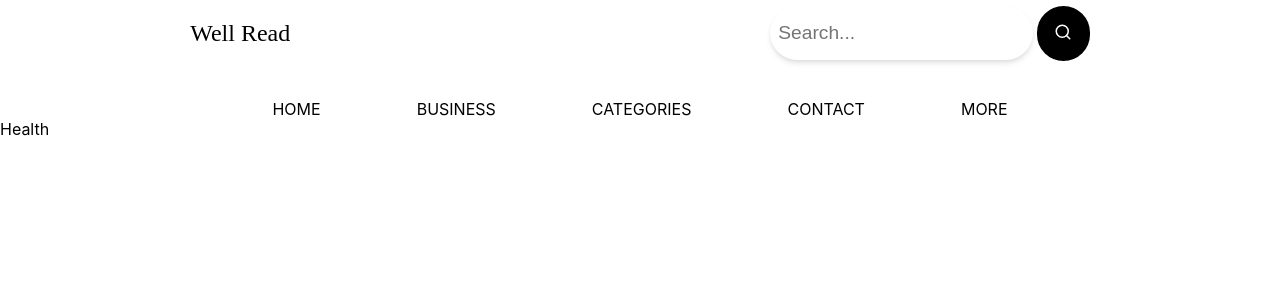
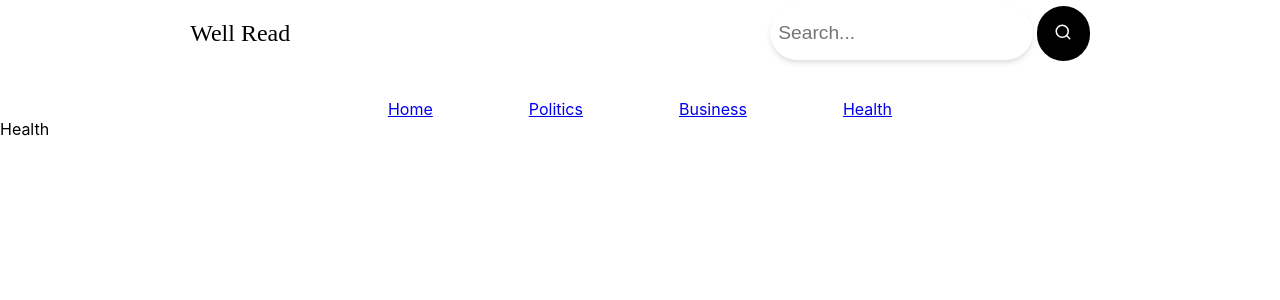
Before and after one commit to Jacsonrai/tutorClass, a React (Create React App) app: page /health in a window 1280 px wide. Shown: the top 300 px of the page. Built offline with nearby package versions, Linux system fonts and the light colour scheme.

Commit message:
nav container created as per required

```diff
--- a/src/Component/NavSection/BottomNav.jsx
+++ b/src/Component/NavSection/BottomNav.jsx
@@ -1,18 +1,18 @@
-import React from 'react'
+import React from "react";
 import "./BottomNav.css";
-function BottomNav() {
+import { NavLink } from "react-router-dom";
+function BottomNav({ navData }) {
   return (
-    <div className="BottomNav-Container">
-
-        <div>HOME</div>
-        <div>BUSINESS</div>
-        <div>CATEGORIES</div>
-        <div>CONTACT</div>
-        <div>MORE</div>
-
-    </div>
-
-  )
+    <>
+      <div className="BottomNav-Container">
+        {navData.map((each, index) => (
+          <NavLink className={"navLinkClass"} to={each.url}>
+            {each.label}
+          </NavLink>
+        ))}
+      </div>
+    </>
+  );
 }
 
-export default BottomNav
+export default BottomNav;
--- a/src/Routing/Routing.jsx
+++ b/src/Routing/Routing.jsx
@@ -7,14 +7,32 @@ import Health from "../Pages/Health/Health";
 import Home from "../Pages/Home/Home";
 import Politics from "../Pages/Politics/Politics";
 const Routing = () => {
+  const navData = [
+    {
+      label: "Home",
+      url: "/",
+    },
+    {
+      label: "Politics",
+      url: "/politics",
+    },
+    {
+      label: "Business",
+      url: "/business",
+    },
+    {
+      label: "Health",
+      url: "/health",
+    },
+  ];
   return (
     <>
-    <TopNav/>
+      <TopNav />
 
-    <BottomNav />
+      <BottomNav navData={navData} />
 
       <Routes>
-        <Route path="/Home" element={<Home />} />
+        <Route path="/" element={<Home />} />
         <Route path="/politics" element={<Politics />} />
         <Route path="/business" element={<Business />} />
         <Route path="/health" element={<Health />} />
```
